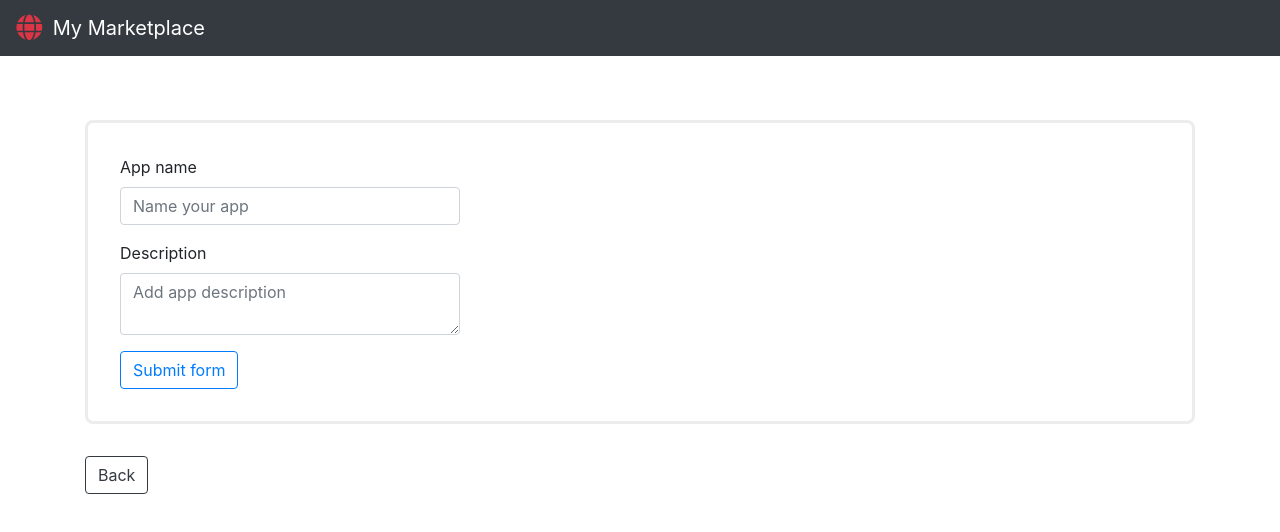
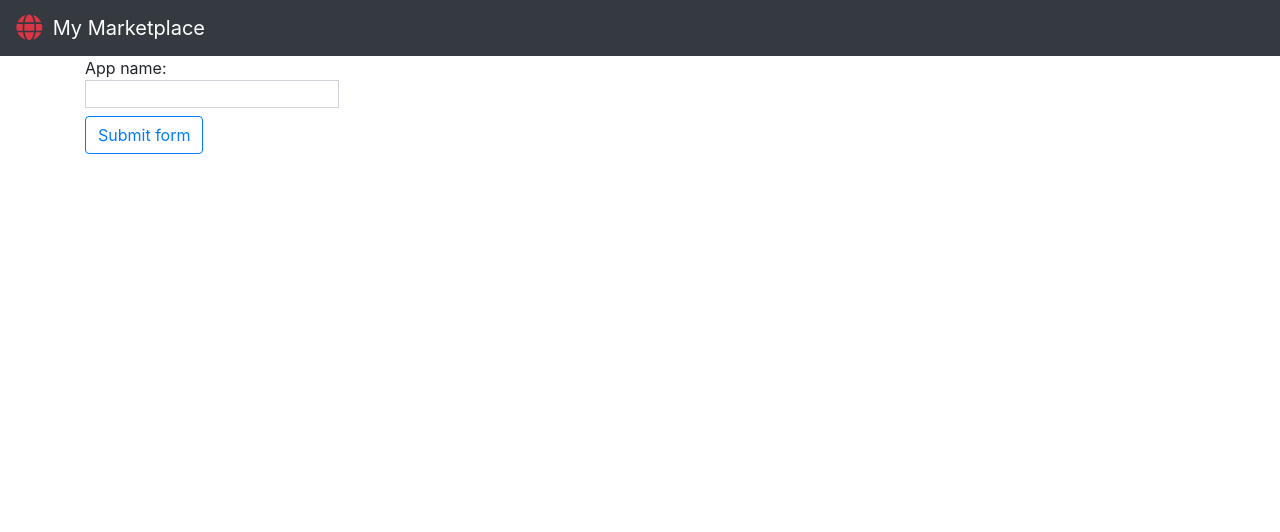
Before and after one commit to dmitriyeff/my-marketplace, a React (Create React App) app: page /apps/create in a window 1280 px wide. Shown: the top 532 px of the page. Built offline with nearby package versions, Linux system fonts and the light colour scheme.

Commit message:
implement the own logic of validation

```diff
--- a/src/components/form/ValidationForm.js
+++ b/src/components/form/ValidationForm.js
@@ -1,64 +1,85 @@
-import React, { Fragment, useState } from "react";
-import { Form, Col, Row, Button, ButtonToolbar, InputGroup } from "react-bootstrap";
-import GoBackButton from "../buttons/GoBack";
+import React, { Component } from "react";
+import { Button } from "react-bootstrap";
 
-import "./styles.scss";
+const initialState = {
+  appName: "",
+  nameOk: "",
+  nameError: "",
+};
 
-const ValidationForm = () => {
-    const [validated, setValidated] = useState(false);
+class ValidationForm extends Component {
+    constructor(props) {
+        super(props);
 
-    const handleSubmit = event => {
-        const form = event.currentTarget;
+        this.state = initialState;
+    }
 
-        if (form.checkValidity() === false) {
-            event.preventDefault();
-            event.stopPropagation();
+    validate = () => {
+        let nameOk = "";
+        let nameError = "";
+
+        if (!this.state.appName) {
+            nameError = "Please fill app name";
+        } else {
+            nameOk = "Looks good!";
         }
 
-        setValidated(true);
+        if (nameOk || nameError) {
+            this.setState({ nameOk, nameError });
+        }
     };
 
-    return (
-        <Fragment>
-            <div>
-                <Form className="form-st"
-                      noValidate
-                      validated={validated}
-                      onSubmit={handleSubmit}
-                >
-                    <Form.Row>
-                        <Form.Group as={Col} md="4" controlId="validationCustom01">
-                            <Form.Label>App name</Form.Label>
-                            <Form.Control
-                                required
-                                type="text"
-                                placeholder="Name your app"
-                            />
-                            <Form.Control.Feedback>Looks good!</Form.Control.Feedback>
-                        </Form.Group>
-                    </Form.Row>
-                    <Form.Row>
-                        <Form.Group as={Col} md="4" controlId="validationCustom02">
-                            <Form.Label>Description</Form.Label>
-                            <Form.Control
-                                required
-                                type="text"
-                                as="textarea"
-                                placeholder="Add app description"
-                            />
-                            <Form.Control.Feedback>Looks good!</Form.Control.Feedback>
-                        </Form.Group>
-                    </Form.Row>
-                    <Button type="submit"
-                            variant="outline-primary"
-                    >
-                        Submit form
-                    </Button>
-                </Form>
-                <GoBackButton />
-            </div>
-        </Fragment>
-    );
-};
+    handleSubmit = event => {
+      event.preventDefault();
+      event.stopPropagation();
+
+      this.validate();
+    };
+
+    handleInputValue = event => {
+      const updatedAppName = event.target.value;
+
+      this.setState({
+         appName: updatedAppName,
+      });
+    };
+
+    render() {
+        return (
+            <form
+                onSubmit={this.handleSubmit}
+                style={{
+                    display: "table-caption"
+                }}>
+                <label>
+                    App name:
+                    <input
+                        style={{
+                            border: "1px solid #ced4da"
+                        }}
+                           type="text"
+                           value={this.state.appName}
+                           onChange={this.handleInputValue}
+                    />
+                    <p style={{
+                        color: "#dc3545",
+                        fontSize: "12px",
+                        marginBottom: "0"
+                    }}>
+                        {this.state.nameError}
+                    </p>
+                    <p style={{
+                        color: "limegreen",
+                        fontSize: "12px",
+                        marginBottom: "0"
+                    }}>
+                        {this.state.nameOk}
+                    </p>
+                </label>
+                <Button type="submit" variant="outline-primary">Submit form</Button>
+            </form>
+        );
+    }
+}
 
 export default ValidationForm;
```
